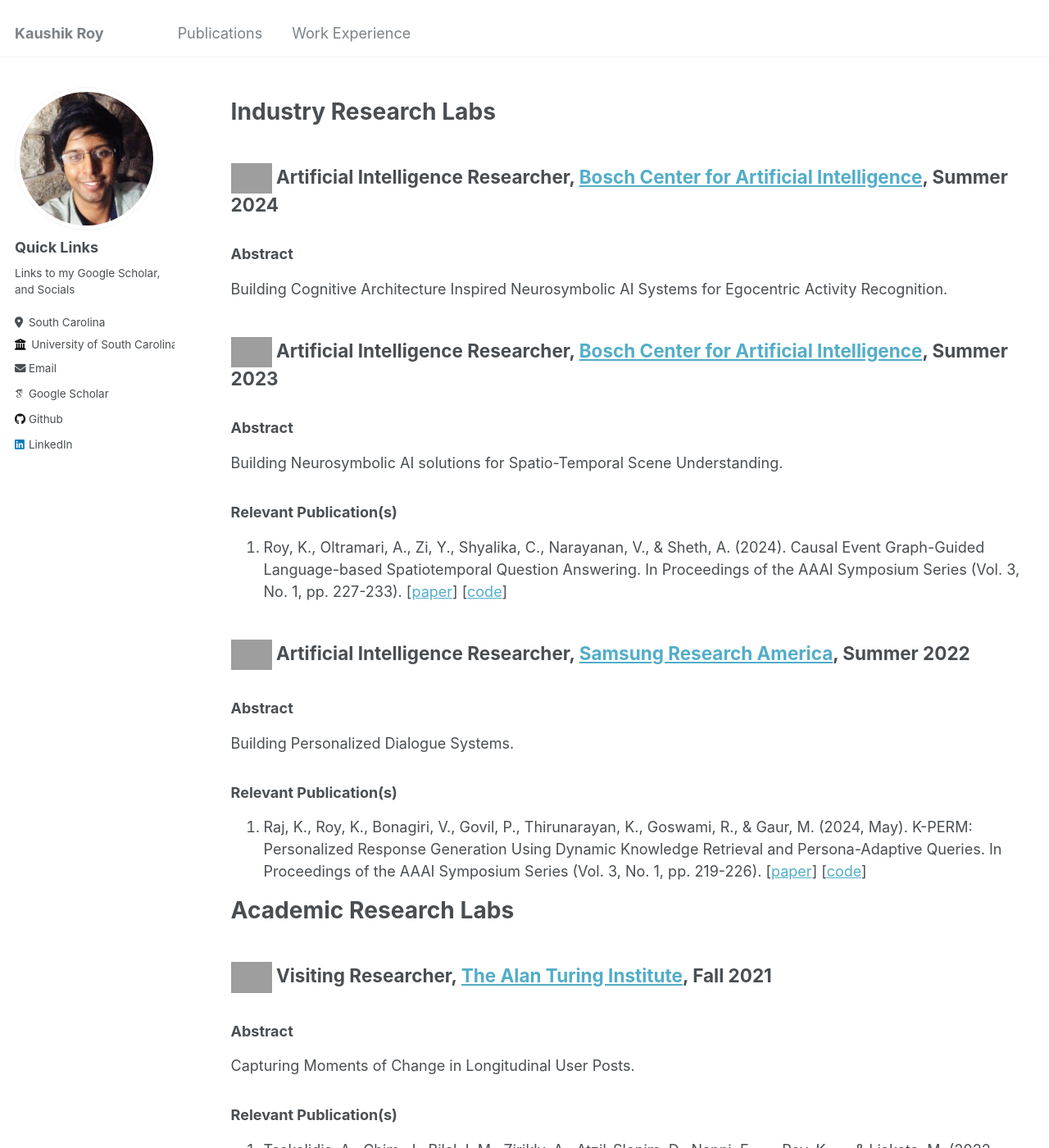
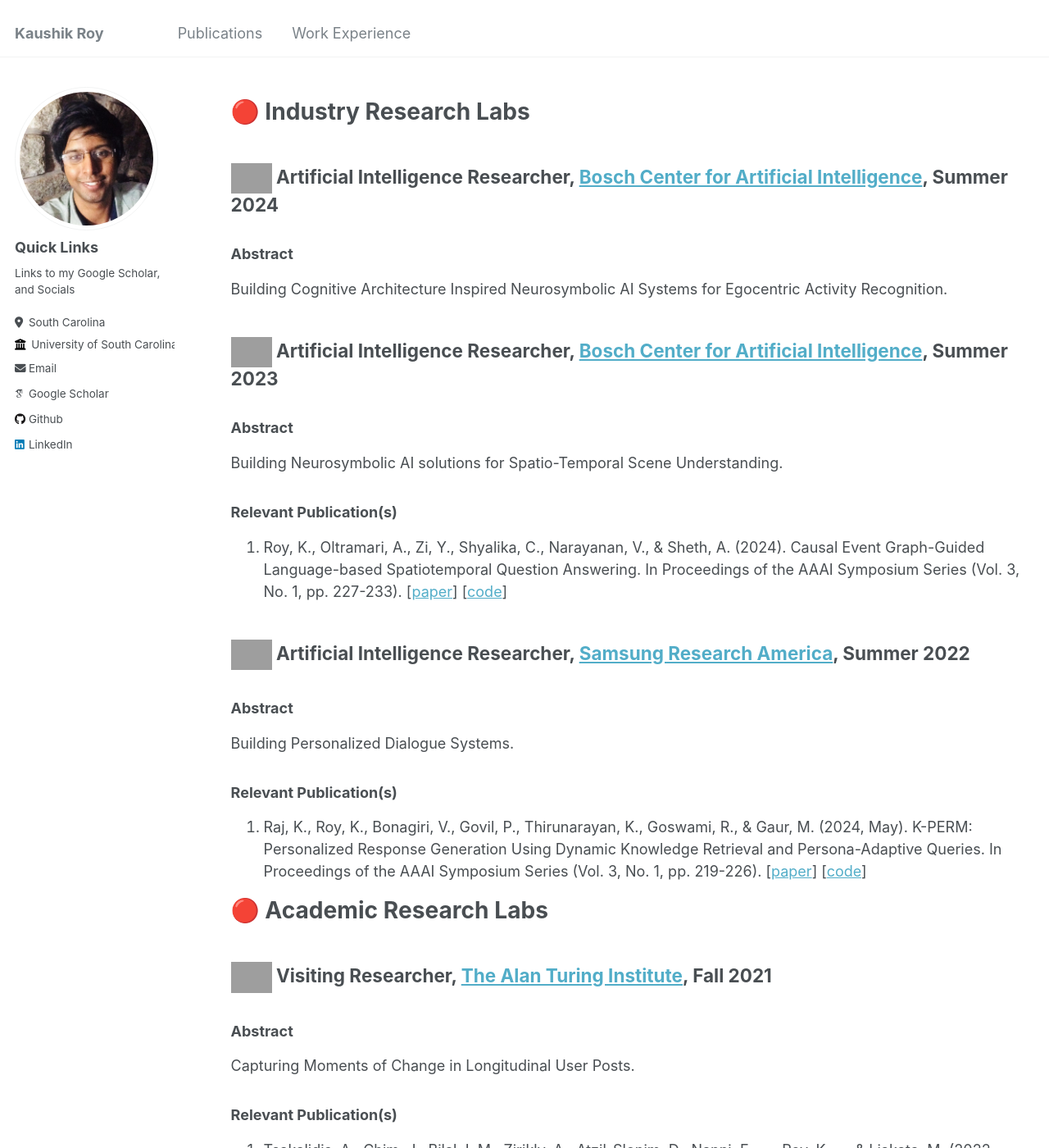
Before and after one commit to kauroy1994/home, a Jekyll site: the page built from _pages/cv.md, in a window 1280 px wide and 1400 px high. Shown: the whole window at 82% size. Built offline with Jekyll 4.4.1, drawn with Linux system fonts in a browser that asks for light colours; some web fonts are replaced; grey boxes are pictures that could not be loaded.

Commit message:
Update cv.md

```diff
--- a/_pages/cv.md
+++ b/_pages/cv.md
@@ -7,7 +7,7 @@ author_profile: true
 
 {% include base_path %}
 
-# Industry Research Labs
+# 🔴 Industry Research Labs
 ## <img src="https://github.com/kauroy1994/home/assets/57400980/8891649c-c178-41b9-8182-18d9c138fc95" width="50" height="50"> Artificial Intelligence Researcher, [Bosch Center for Artificial Intelligence](https://www.bosch-ai.com/), Summer 2024
 ###  Abstract
 Building Cognitive Architecture Inspired Neurosymbolic AI Systems for Egocentric Activity Recognition.
@@ -25,7 +25,7 @@ Building Personalized Dialogue Systems.
 ### Relevant Publication(s)
 1. Raj, K., Roy, K., Bonagiri, V., Govil, P., Thirunarayan, K., Goswami, R., & Gaur, M. (2024, May). K-PERM: Personalized Response Generation Using Dynamic Knowledge Retrieval and Persona-Adaptive Queries. In Proceedings of the AAAI Symposium Series (Vol. 3, No. 1, pp. 219-226). [[paper](https://ojs.aaai.org/index.php/AAAI-SS/article/view/31203)] [[code](https://github.com/kanak8278/DialogKPERM)]
 
-# Academic Research Labs
+# 🔴 Academic Research Labs
 ## <img src="https://github.com/kauroy1994/home/assets/57400980/9b93393b-d4ae-49c0-8530-38e054fc5dda" width="50" height="50"> Visiting Researcher, [The Alan Turing Institute](https://www.linkedin.com/school/the-alan-turing-institute/), Fall 2021
 ###  Abstract
 Capturing Moments of Change in Longitudinal User Posts.
```
